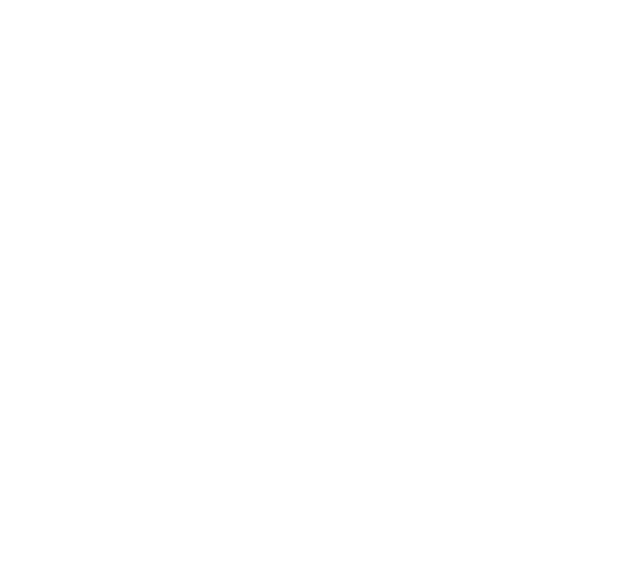
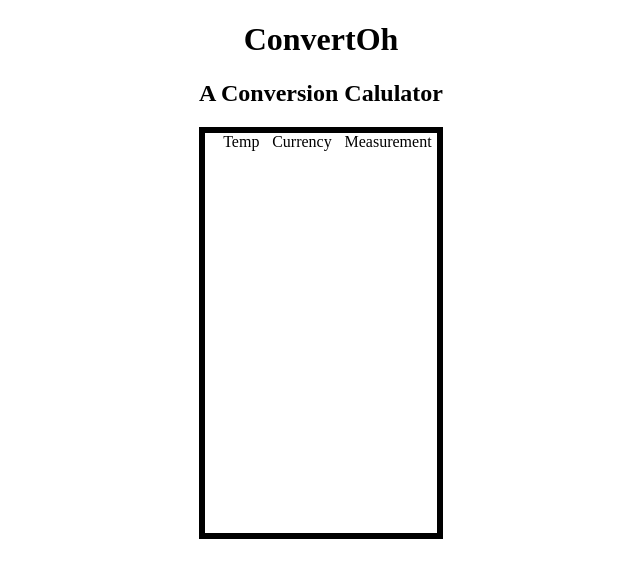
Before and after one commit to StudentCZ/ConvertOh, a React (Create React App) app: page / in a window 1280 px wide. Shown: the top 578 px of the page, without its empty margins (319-959 px from the left). Built offline with nearby package versions, Linux system fonts and the light colour scheme.

Commit message:
rerouted to home page and added Temp component

```diff
--- a/src/App.js
+++ b/src/App.js
@@ -1,8 +1,14 @@
-import { useEffect, useState } from 'react';
 import { BrowserRouter, Routes, Route } from 'react-router-dom';
+import Home from './Home';
 
 function App() {
-  return <div></div>;
+  return (
+    <BrowserRouter>
+      <Routes>
+        <Route path='/' element={<Home />}></Route>
+      </Routes>
+    </BrowserRouter>
+  );
 }
 
 export default App;
```
Also changed, not shown: src/Temp.js (added), src/Temp.module.css (added).
